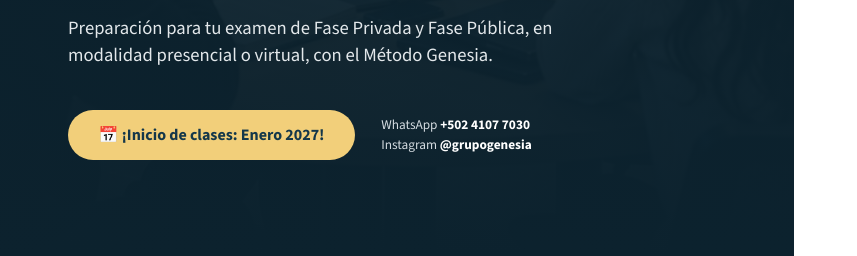
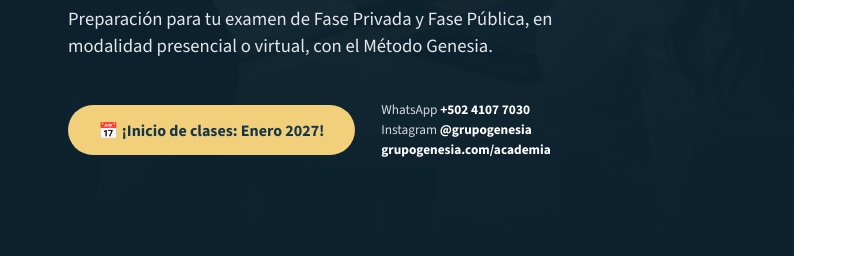
Before and after one commit to grupogenesia/Academia-Juridica, a plain HTML site: page documentos/folleto-academia/folleto.html in a window 1280 px wide. Shown: the part 864-1120 px from the top of the page, without its empty margins (0-857 px from the left). Drawn offline with nearby package versions, Linux system fonts and the light colour scheme.

Commit message:
Folleto de la Academia: enlace a grupogenesia.com/academia
Co-Authored-By: Claude Opus 5.5 <noreply@anthropic.com>
Claude-Session: https://claude.ai/code/session_019P4c4Lg5d5Vsrqkia8Jftp

```diff
--- a/documentos/folleto-academia/folleto.html
+++ b/documentos/folleto-academia/folleto.html
@@ -321,7 +321,7 @@
     <p class="lema">Preparación para tu examen de Fase Privada y Fase Pública, en modalidad presencial o virtual, con el Método Genesia.</p>
     <div class="fila">
       <a class="gratis" href="https://wa.me/50241077030?text=Hola%2C%20quiero%20informaci%C3%B3n%20de%20la%20Academia%20Jur%C3%ADdica%20Genesia">📅 ¡Inicio de clases: Enero 2027!</a>
-      <span class="contacto"><a href="https://wa.me/50241077030?text=Hola%2C%20quiero%20informaci%C3%B3n%20de%20la%20Academia%20Jur%C3%ADdica%20Genesia">WhatsApp <b>+502 4107 7030</b></a><br><a href="https://www.instagram.com/grupogenesia/">Instagram <b>@grupogenesia</b></a></span>
+      <span class="contacto"><a href="https://wa.me/50241077030?text=Hola%2C%20quiero%20informaci%C3%B3n%20de%20la%20Academia%20Jur%C3%ADdica%20Genesia">WhatsApp <b>+502 4107 7030</b></a><br><a href="https://www.instagram.com/grupogenesia/">Instagram <b>@grupogenesia</b></a><br><a href="https://grupogenesia.com/academia/"><b>grupogenesia.com/academia</b></a></span>
     </div>
   </div>
 </section>
@@ -494,7 +494,7 @@
       <div class="dato"><b>Sede Academia</b><span>San Jerónimo, Baja Verapaz, zona 0</span></div>
       <div class="dato"><b>Oficina en la capital</b><span>Edificio Santo Domingo, 11 calle 10-56, zona 1</span></div>
       <div class="dato"><b>Correo</b><span><a href="mailto:academiajuridicagenesia@gmail.com">academiajuridicagenesia@gmail.com</a></span></div>
-      <div class="dato"><b>Síguenos</b><span><a href="https://www.instagram.com/grupogenesia/">Instagram @grupogenesia</a> · Facebook Grupo Genesia</span></div>
+      <div class="dato"><b>Síguenos</b><span><a href="https://grupogenesia.com/academia/">grupogenesia.com/academia</a><br><a href="https://www.instagram.com/grupogenesia/">Instagram @grupogenesia</a> · Facebook Grupo Genesia</span></div>
     </div>
   </div>
   <div class="logo"><img src="logo.png" alt="Grupo Genesia"></div>
```
Also changed, not shown: 2 other files.
